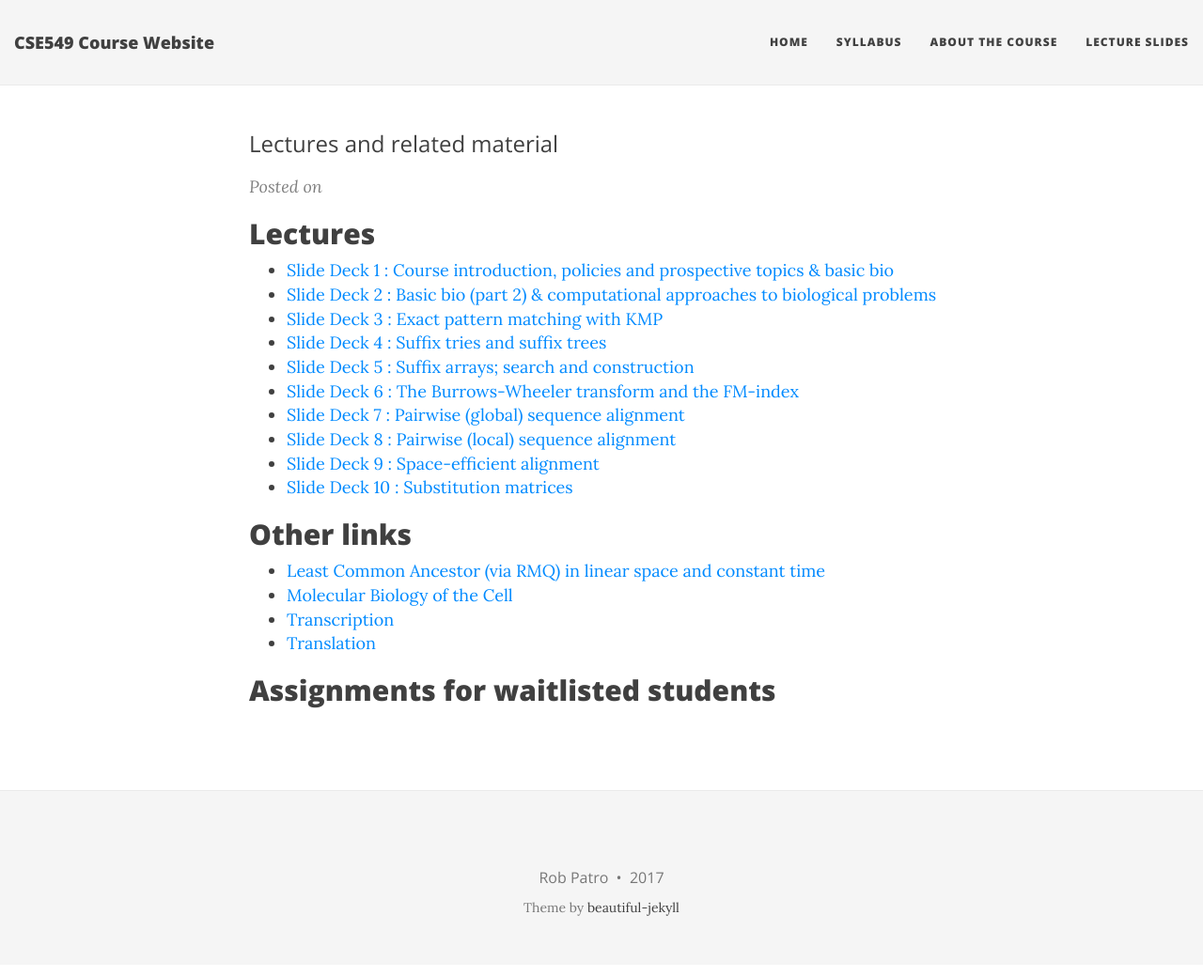
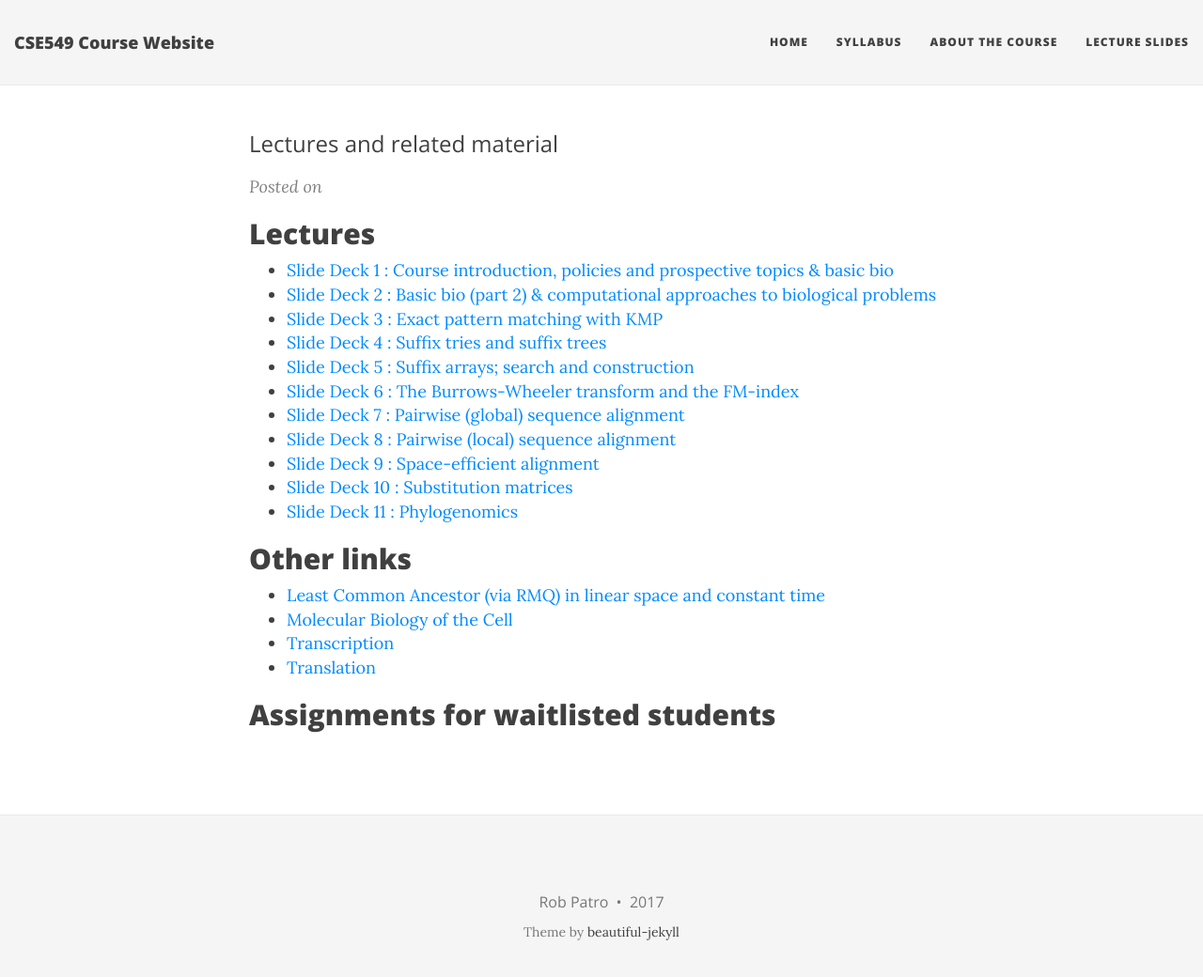
Before and after one commit to rob-p/CSE549F17, a Jekyll site: the page built from lectures.md, in a window 1280 px wide and 1053 px high. Shown: the top 1040 px of the window at 94% size. Built offline with Jekyll 4.4.1, drawn with Linux system fonts in a browser that asks for light colours; nearby versions of some CDN libraries.

Commit message:
add phylogenomics lecture

```diff
--- a/lectures.md
+++ b/lectures.md
@@ -16,6 +16,7 @@ subtitle: Lectures and related material
  * [Slide Deck 8 : Pairwise (local) sequence alignment][8]
  * [Slide Deck 9 : Space-efficient alignment][9]
  * [Slide Deck 10 : Substitution matrices][10]
+ * [Slide Deck 11 : Phylogenomics][11]
 
 {::comment}
 
```
Also changed, not shown: 1 other file.
